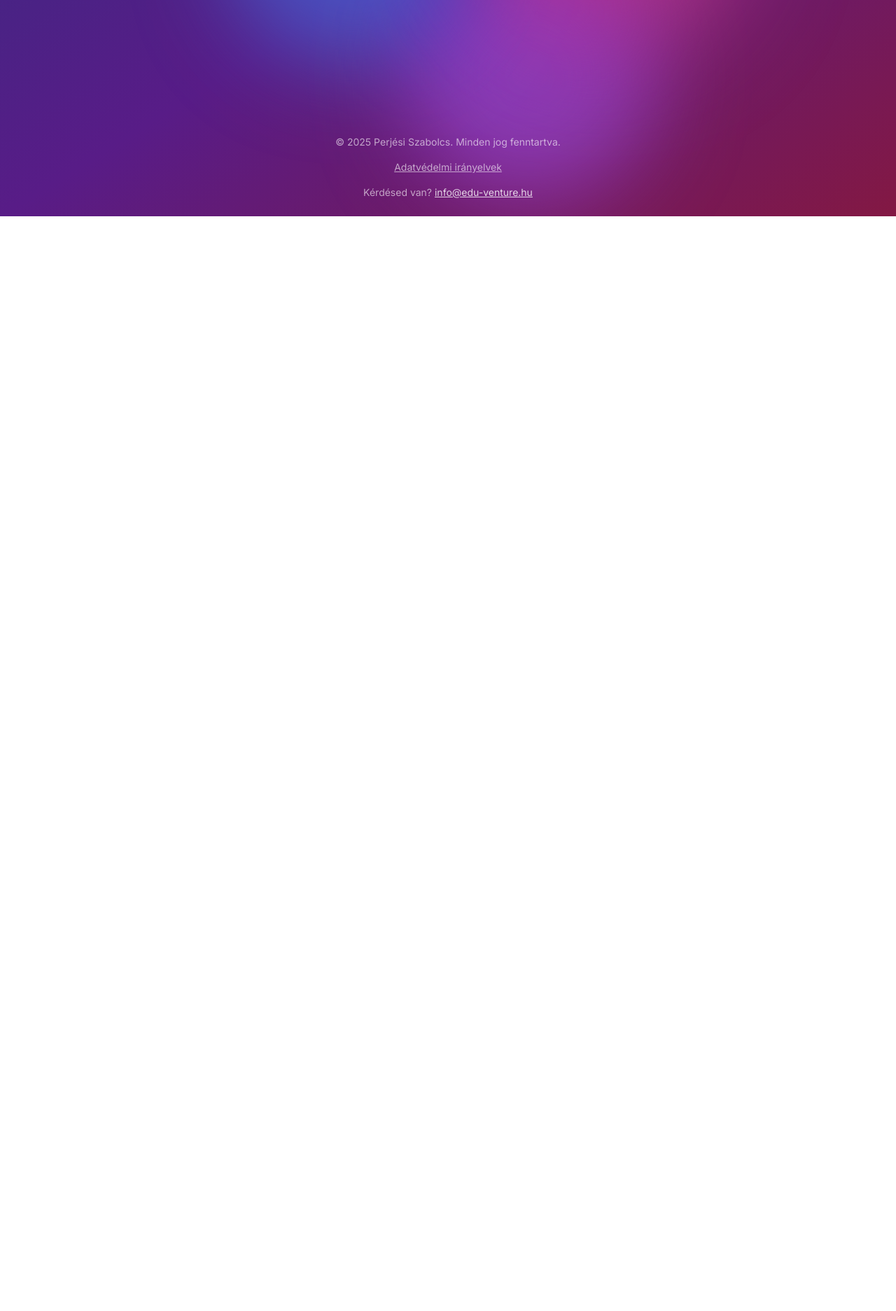
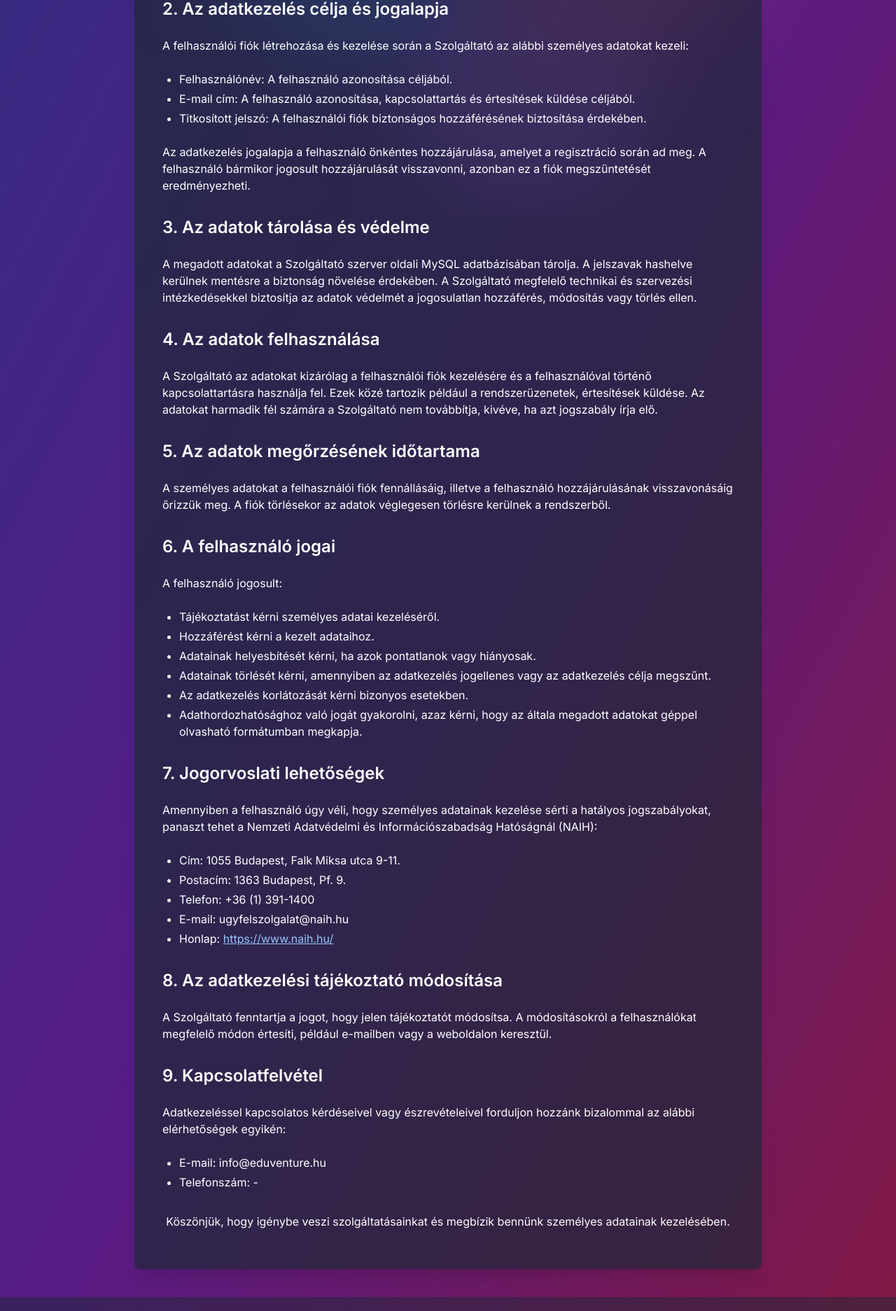
Before and after one commit to peszabolcs/eduventure, a React (Vite) app: page /privacy-policy in a window 1280 px wide. Shown: the part 491-2364 px from the top of the page at 70% size. Before the commit the page ends 800 px from the top, so only its background shows below. Built offline with nearby package versions, Linux system fonts and the light colour scheme; no server answers.

Commit message:
minor footer update

```diff
--- a/src/App.jsx
+++ b/src/App.jsx
@@ -18,6 +18,7 @@ import BlogDetail from "./components/BlogDetail.jsx";
 import BlogAdmin from "./components/BlogAdmin.jsx";
 import BlogEditor from "./components/BlogEditor.jsx";
 import Unauthorized from "./components/Unauthorized";
+import PrivacyPolicy from "./components/PrivacyPolicy.jsx";
 
 // Új komponens a loading állapot kezelésére
 const AppContent = () => {
@@ -63,6 +64,7 @@ function App() {
             <Routes>
               <Route path="/" element={<AppContent />} />
               <Route path="/szemelyisegteszt" element={<ComingSoonPage />} />
+              <Route path="/privacy-policy" element={<PrivacyPolicy />} />
               <Route path="/login" element={<Login />} />
               <Route path="/register" element={<Register />} />
               <Route
--- a/src/components/Footer.jsx
+++ b/src/components/Footer.jsx
@@ -1,25 +1,36 @@
+import { Link } from "react-router-dom";
+
 export default function Footer() {
   return (
-    <footer className="relative py-4 bg-transparent">
+    <footer className="bg-gray-800 bg-opacity-50 text-white py-3 relative z-10">
       <div className="container mx-auto px-4">
-        <div className="flex flex-col items-center gap-3 text-center">
-          <div className="text-xs sm:text-sm text-white/60 backdrop-blur-sm">
-            © {new Date().getFullYear()} Perjési Szabolcs. Minden jog
-            fenntartva.
+        <div className="flex flex-col md:flex-row justify-between items-center">
+          <div className="mb-2 md:mb-0">
+            <h3 className="text-lg font-bold mb-1">EduVenture</h3>
+            <p className="text-gray-300 text-sm">
+              Innovatív pályaorientációs megoldások
+            </p>
           </div>
-          <a
-            href="/privacy-policy"
-            className="text-xs sm:text-sm text-white/60 hover:text-white/80 transition-colors backdrop-blur-sm"
-          >
-            Adatvédelmi irányelvek
-          </a>
-          <div className="text-xs sm:text-sm text-white/60 backdrop-blur-sm">
-            Kérdésed van?{" "}
+
+          <div className="text-center md:text-center flex-grow mx-4">
+            <div className="text-gray-400 text-xs">
+              &copy; {new Date().getFullYear()} Perjési Szabolcs. Minden jog
+              fenntartva.
+            </div>
+          </div>
+
+          <div className="flex flex-col items-end">
+            <Link
+              to="/privacy-policy"
+              className="text-gray-300 hover:text-white transition-colors text-sm mb-1"
+            >
+              Adatkezelési Tájékoztató
+            </Link>
             <a
-              href="mailto:info@edu-venture.hu"
-              className="text-white/80 hover:text-white transition-colors"
+              href="mailto:info@eduventure.hu"
+              className="text-gray-300 hover:text-white transition-colors text-sm"
             >
-              info@edu-venture.hu
+              Kapcsolat
             </a>
           </div>
         </div>
--- a/src/components/Header.jsx
+++ b/src/components/Header.jsx
@@ -34,7 +34,7 @@ export default function Header() {
   useEffect(() => {
     if (user) {
       const items = [...menuItems, { name: "Profilom", href: "/profile" }];
-      // Ha a felhasználó CTO, hozzáadjuk a Blog Admin menüpontot
+      // Ha a felhasználó CTO, vagy CPO hozzáadjuk a Blog Admin menüpontot
       if (user.role === "CTO" || user.role === "CPO") {
         items.push({ name: "Blog Admin", href: "/blog/admin" });
       }
--- /dev/null
+++ b/src/components/PrivacyPolicy.jsx
@@ -0,0 +1,175 @@
+import React from "react";
+
+const PrivacyPolicy = () => {
+  return (
+    <div className="container mx-auto py-10 px-4 md:px-8 text-white pt-24">
+      <div className="max-w-4xl mx-auto bg-gray-800 bg-opacity-70 rounded-lg shadow-xl p-6 md:p-10">
+        <h1 className="text-3xl font-bold mb-6 text-center">
+          Adatkezelési Tájékoztató
+        </h1>
+
+        <p className="mb-6">
+          Az EduVenture (a továbbiakban: Szolgáltató) elkötelezett a
+          felhasználók személyes adatainak védelme iránt. Jelen adatkezelési
+          tájékoztató célja, hogy a felhasználókat tájékoztassa a személyes
+          adataik kezeléséről, azok felhasználásának módjáról és jogaikról.
+        </p>
+
+        <section className="mb-8">
+          <h2 className="text-2xl font-semibold mb-4">
+            1. Az adatkezelő megnevezése és elérhetőségei
+          </h2>
+          <ul className="list-disc pl-6 space-y-1">
+            <li>Név: EduVenture</li>
+            <li>Székhely: -</li>
+            <li>E-mail cím: info@edu-venture.hu</li>
+            <li>Telefonszám: -</li>
+          </ul>
+        </section>
+
+        <section className="mb-8">
+          <h2 className="text-2xl font-semibold mb-4">
+            2. Az adatkezelés célja és jogalapja
+          </h2>
+          <p className="mb-4">
+            A felhasználói fiók létrehozása és kezelése során a Szolgáltató az
+            alábbi személyes adatokat kezeli:
+          </p>
+          <ul className="list-disc pl-6 space-y-1 mb-4">
+            <li>Felhasználónév: A felhasználó azonosítása céljából.</li>
+            <li>
+              E-mail cím: A felhasználó azonosítása, kapcsolattartás és
+              értesítések küldése céljából.
+            </li>
+            <li>
+              Titkosított jelszó: A felhasználói fiók biztonságos hozzáférésének
+              biztosítása érdekében.
+            </li>
+          </ul>
+          <p>
+            Az adatkezelés jogalapja a felhasználó önkéntes hozzájárulása,
+            amelyet a regisztráció során ad meg. A felhasználó bármikor jogosult
+            hozzájárulását visszavonni, azonban ez a fiók megszüntetését
+            eredményezheti.
+          </p>
+        </section>
+
+        <section className="mb-8">
+          <h2 className="text-2xl font-semibold mb-4">
+            3. Az adatok tárolása és védelme
+          </h2>
+          <p>
+            A megadott adatokat a Szolgáltató szerver oldali MySQL adatbázisában
+            tárolja. A jelszavak hashelve kerülnek mentésre a biztonság növelése
+            érdekében. A Szolgáltató megfelelő technikai és szervezési
+            intézkedésekkel biztosítja az adatok védelmét a jogosulatlan
+            hozzáférés, módosítás vagy törlés ellen.
+          </p>
+        </section>
+
+        <section className="mb-8">
+          <h2 className="text-2xl font-semibold mb-4">
+            4. Az adatok felhasználása
+          </h2>
+          <p>
+            A Szolgáltató az adatokat kizárólag a felhasználói fiók kezelésére
+            és a felhasználóval történő kapcsolattartásra használja fel. Ezek
+            közé tartozik például a rendszerüzenetek, értesítések küldése. Az
+            adatokat harmadik fél számára a Szolgáltató nem továbbítja, kivéve,
+            ha azt jogszabály írja elő.
+          </p>
+        </section>
+
+        <section className="mb-8">
+          <h2 className="text-2xl font-semibold mb-4">
+            5. Az adatok megőrzésének időtartama
+          </h2>
+          <p>
+            A személyes adatokat a felhasználói fiók fennállásáig, illetve a
+            felhasználó hozzájárulásának visszavonásáig őrizzük meg. A fiók
+            törlésekor az adatok véglegesen törlésre kerülnek a rendszerből.
+          </p>
+        </section>
+
+        <section className="mb-8">
+          <h2 className="text-2xl font-semibold mb-4">
+            6. A felhasználó jogai
+          </h2>
+          <p className="mb-4">A felhasználó jogosult:</p>
+          <ul className="list-disc pl-6 space-y-1">
+            <li>Tájékoztatást kérni személyes adatai kezeléséről.</li>
+            <li>Hozzáférést kérni a kezelt adataihoz.</li>
+            <li>
+              Adatainak helyesbítését kérni, ha azok pontatlanok vagy hiányosak.
+            </li>
+            <li>
+              Adatainak törlését kérni, amennyiben az adatkezelés jogellenes
+              vagy az adatkezelés célja megszűnt.
+            </li>
+            <li>Az adatkezelés korlátozását kérni bizonyos esetekben.</li>
+            <li>
+              Adathordozhatósághoz való jogát gyakorolni, azaz kérni, hogy az
+              általa megadott adatokat géppel olvasható formátumban megkapja.
+            </li>
+          </ul>
+        </section>
+
+        <section className="mb-8">
+          <h2 className="text-2xl font-semibold mb-4">
+            7. Jogorvoslati lehetőségek
+          </h2>
+          <p className="mb-4">
+            Amennyiben a felhasználó úgy véli, hogy személyes adatainak kezelése
+            sérti a hatályos jogszabályokat, panaszt tehet a Nemzeti Adatvédelmi
+            és Információszabadság Hatóságnál (NAIH):
+          </p>
+          <ul className="list-disc pl-6 space-y-1">
+            <li>Cím: 1055 Budapest, Falk Miksa utca 9-11.</li>
+            <li>Postacím: 1363 Budapest, Pf. 9.</li>
+            <li>Telefon: +36 (1) 391-1400</li>
+            <li>E-mail: ugyfelszolgalat@naih.hu</li>
+            <li>
+              Honlap:{" "}
+              <a
+                href="https://www.naih.hu/"
+                className="text-blue-300 hover:text-blue-200 underline"
+              >
+                https://www.naih.hu/
+              </a>
+            </li>
+          </ul>
+        </section>
+
+        <section className="mb-8">
+          <h2 className="text-2xl font-semibold mb-4">
+            8. Az adatkezelési tájékoztató módosítása
+          </h2>
+          <p>
+            A Szolgáltató fenntartja a jogot, hogy jelen tájékoztatót módosítsa.
+            A módosításokról a felhasználókat megfelelő módon értesíti, például
+            e-mailben vagy a weboldalon keresztül.
+          </p>
+        </section>
+
+        <section className="mb-8">
+          <h2 className="text-2xl font-semibold mb-4">9. Kapcsolatfelvétel</h2>
+          <p className="mb-4">
+            Adatkezeléssel kapcsolatos kérdéseivel vagy észrevételeivel
+            forduljon hozzánk bizalommal az alábbi elérhetőségek egyikén:
+          </p>
+          <ul className="list-disc pl-6 space-y-1">
+            <li>E-mail: info@eduventure.hu</li>
+            <li>Telefonszám: -</li>
+          </ul>
+        </section>
+
+        <p className="mt-8 text-center">
+          Köszönjük, hogy igénybe veszi szolgáltatásainkat és megbízik bennünk
+          személyes adatainak kezelésében.
+        </p>
+      </div>
+    </div>
+  );
+};
+
+export default PrivacyPolicy;
--- a/src/components/ProfilePage.jsx
+++ b/src/components/ProfilePage.jsx
@@ -121,6 +121,22 @@ export default function ProfilePage() {
 
     fetchUserData();
   }, []); // Csak egyszer fut le, amikor az oldal betöltődik
+
+  useEffect(() => {
+    // Save the original background
+    const originalBackground = document.body.style.background;
+
+    // Set the background for the profile page
+    document.body.style.background =
+      "linear-gradient(to bottom right, #312e81, #581c87, #831843)";
+    document.body.style.backgroundAttachment = "fixed";
+
+    // Cleanup function to restore the original background when component unmounts
+    return () => {
+      document.body.style.background = originalBackground;
+      document.body.style.backgroundAttachment = "";
+    };
+  }, []);
 
   // Custom notification function to replace toast
   const showNotification = (title, message, type = "success") => {
@@ -377,7 +393,7 @@ export default function ProfilePage() {
   }
 
   return (
-    <div className="min-h-screen pt-24 bg-gradient-to-br from-indigo-900 via-purple-900 to-pink-900 text-white">
+    <>
       {/* Custom notification */}
       {notification && (
         <div
@@ -409,7 +425,19 @@ export default function ProfilePage() {
         </div>
       )}
 
-      <main className="container mx-auto px-4 pb-16 relative z-10">
+      <style jsx global>{`
+        body {
+          background: linear-gradient(
+            to bottom right,
+            #312e81,
+            #581c87,
+            #831843
+          );
+          background-attachment: fixed;
+        }
+      `}</style>
+
+      <main className="container mx-auto px-4 pb-16 pt-24 relative z-10">
         <motion.div
           initial={{ opacity: 0, y: -20 }}
           animate={{ opacity: 1, y: 0 }}
@@ -1094,6 +1122,6 @@ export default function ProfilePage() {
           </div>
         </motion.div>
       </main>
-    </div>
+    </>
   );
 }
```
Also changed, not shown: robots.txt.txt (added).
